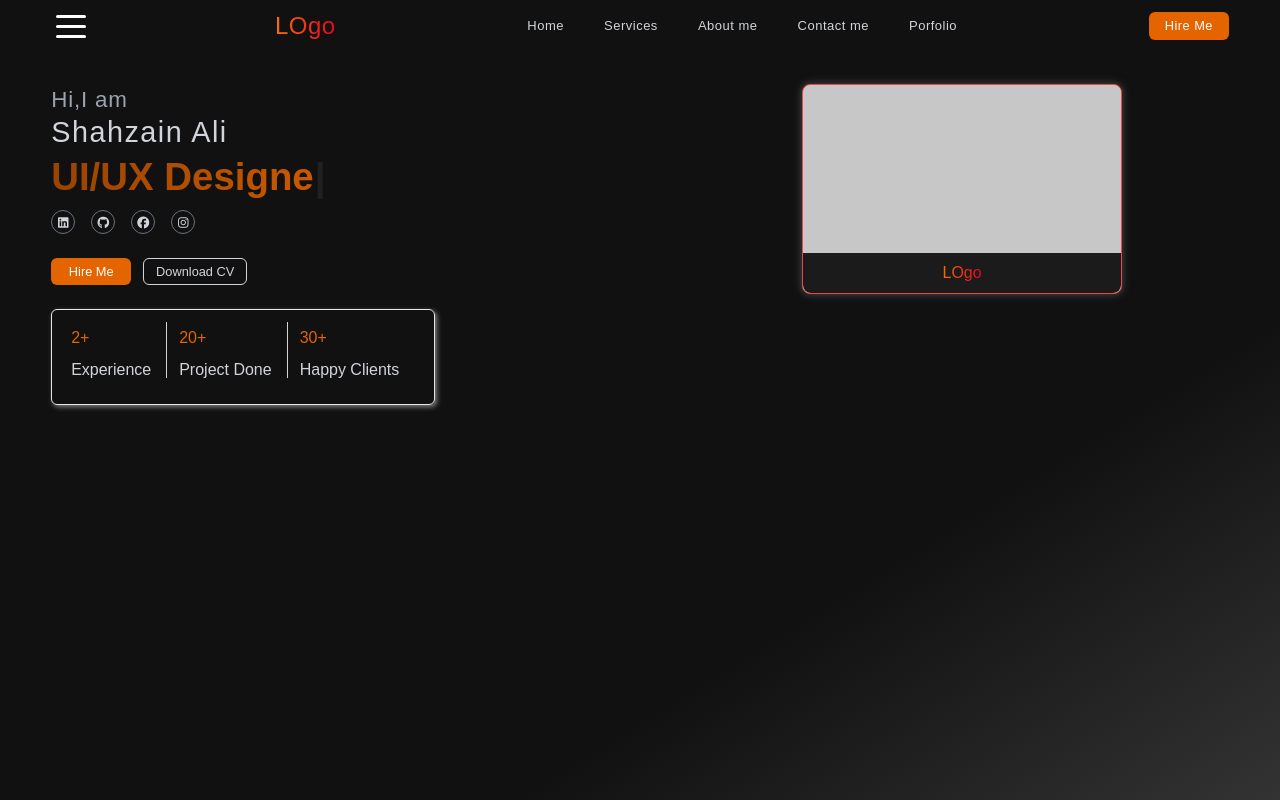
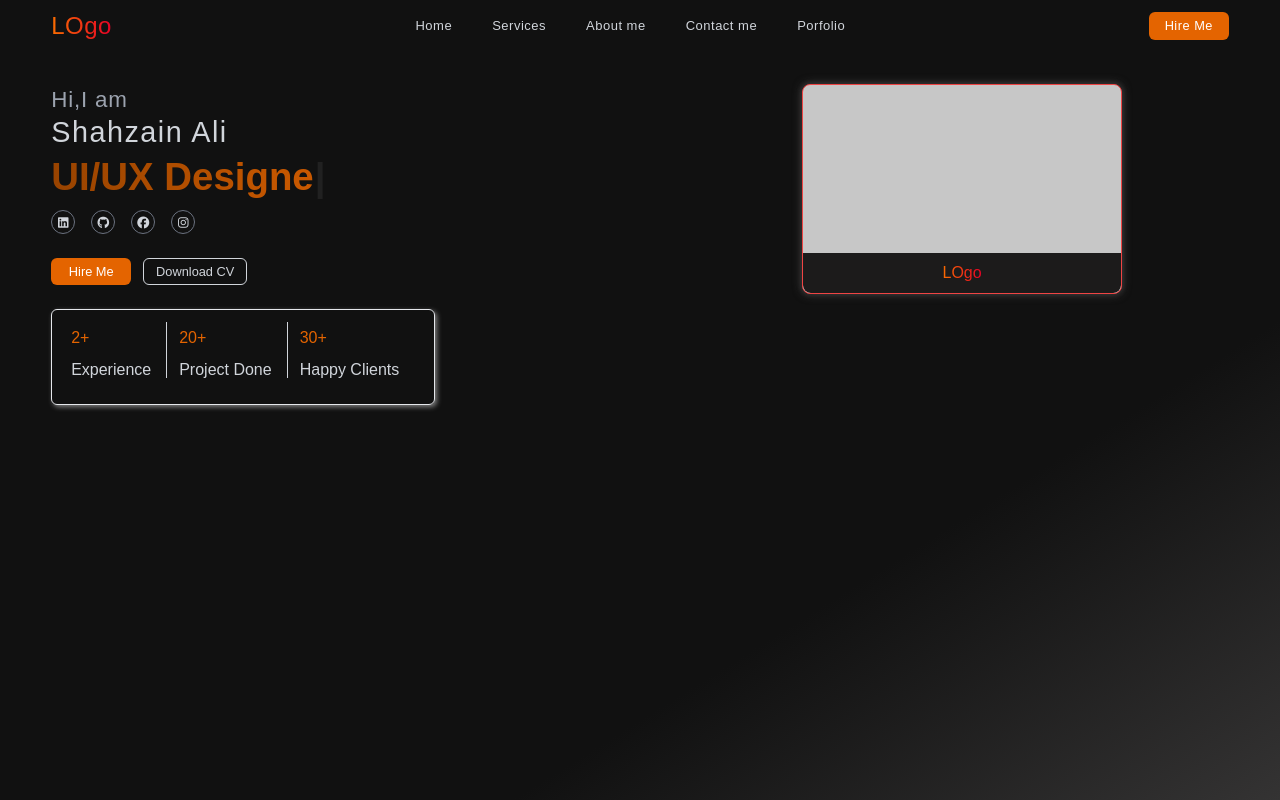
Before and after one commit to Shahzain-Bangash/Personal-Portfolio, a Next.js app: page / in a window 1280 px wide. Shown: the top 800 px of the page. Built offline with nearby package versions, Linux system fonts and the light colour scheme.

Commit message:
Add some tailwind css

```diff
--- a/src/app/components/Header.tsx
+++ b/src/app/components/Header.tsx
@@ -9,7 +9,7 @@ const Header = () => {
 
       </div>
       {/* Navigation bar for larger screens  sm:hidden*/}
-      <nav className="text-[13px] tracking-[0.5px]   py-2 flex  text-white justify-between items-center">
+      <nav className=" text-[13px] tracking-[0.5px]   py-2 flex justify-between text-white  items-center">
       <SideNavbar/>
         <Link href="#home-sec" className="text-[1.5rem]">
           <li className="list-none bg-gradient-to-r from-[#FA6E00] to-[#E60026] text-transparent bg-clip-text">
--- a/src/app/components/SideNavbar.tsx
+++ b/src/app/components/SideNavbar.tsx
@@ -48,16 +48,16 @@ const Sidebar = () => {
   }, [isMenuOpen]);
 
   return (
-    <div>
+    <div className="md:hidden sm:hidden smm:blocl customsm:block">
       <div
         ref={hamburgerRef}
         className="relative flex items-center justify-center w-10 h-8 cursor-pointer z-50"
         onClick={toggleMenu}
       >
         <div
-          className={`
+          className={`sm:hidden md:hidden
             w-[30px] h-[3px] bg-white rounded-md relative transition-all duration-500 ease-in-out
-            ${isMenuOpen ? 'bg-transparent before:rotate-45 before:translate-x-[5px] before:translate-y-[5px] after:-rotate-45 after:translate-x-[5px] after:-translate-y-[5px]' : ''}
+            ${isMenuOpen ? ' bg-transparent before:rotate-45 before:translate-x-[5px] before:translate-y-[5px] after:-rotate-45 after:translate-x-[5px] after:-translate-y-[5px]' : ''}
             before:content-[''] before:absolute before:w-[30px] before:h-[3px] before:bg-white before:rounded-md before:transition-all before:duration-500 before:ease-in-out before:-translate-y-[10px]
             after:content-[''] after:absolute after:w-[30px] after:h-[3px] after:bg-white after:rounded-md after:transition-all after:duration-500 after:ease-in-out after:translate-y-[10px]
           `}
@@ -69,14 +69,14 @@ const Sidebar = () => {
         className={`
           fixed top-0 left-0 h-screen bg-gradient-to-b from-[rgba(46,46,46,0.7)] to-[rgba(128,0,32,0.7)]
           transition-all duration-300 ease-in-out overflow-hidden z-40
-          ${isMenuOpen ? 'w-[250px] customsm:w-[160px]' : 'w-0'}
+          ${isMenuOpen ? 'sm:hidden md:hidden lg:hidden customsm:w-[160px] smm:w-[180px]' : 'w-0'}
         `}
       >
-        <ul className="list-none p-0 m-0 flex flex-col justify-center customsm:justify-normal customsm:pt-10 h-full">
+        <ul className="list-none p-0 m-0 flex flex-col justify-center customsm:justify-normal customsm:pt-12 smm:justify-normal smm:pt-12 h-full">
           {menuItems.map((item, index) => (
             <li
               key={index}
-              className="px-5 py-4 customsm:py-6 hover:bg-white/10 transition-colors duration-300"
+              className="px-5 py-4 customsm:py-6 smm:py-6 hover:bg-white/10 transition-colors duration-300"
             >
               <a
                 href={item.link}
```
